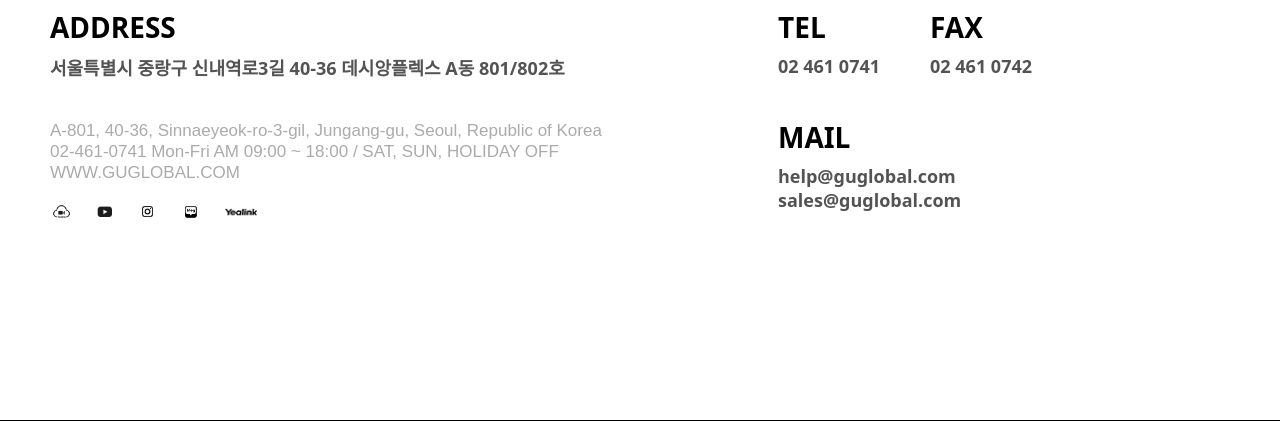
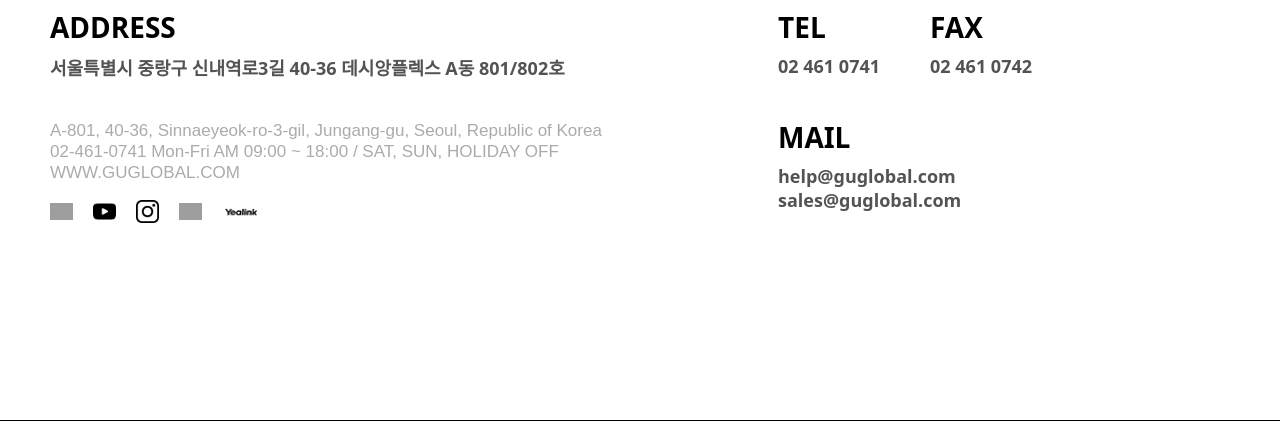
Before and after one commit to aika823/2022_01_gu_global, a Django app: page /company/location in a window 1280 px wide. Shown: the part 1148-1569 px from the top of the page. Run offline with Django 3.2, Linux system fonts and the light colour scheme; data comes from the database, SQL or seed files in the repository; parts of the project's set-up code (start-up, migrations or seed data) failed here and were passed over; some libraries are stand-ins or nearby versions; some web fonts are replaced; grey boxes are pictures that could not be loaded.

Commit message:
수정사항 반영

```diff
--- a/gu_global/company/templates/location.html
+++ b/gu_global/company/templates/location.html
@@ -33,24 +33,28 @@
           </p>
           <div class="icon-box pc">
             <a href="" class="">
-              <img src="/static/images/btn_yealinkmeeting2.png" alt="" style="cursor:pointer;"
-                onclick="window.open('http://www.yealinkmeeting.co.kr/')">
+              <img src="/static/images/yealinkmeeting 2.png" alt=""
+                onclick="window.open('http://www.yealinkmeeting.co.kr/')"
+                style="cursor:pointer;">
             </a>
             <a href="" class="">
-              <img src="/static/images/btn_youtube2.png" alt="" style="cursor:pointer;"
-                onclick="window.open('https://www.youtube.com/channel/UCvaT8qpTkYz-JWjA-FVlG1g')">
+              <img src="/static/images/youtube.png" alt=""
+                onclick="window.open('https://www.youtube.com/channel/UCvaT8qpTkYz-JWjA-FVlG1g')"
+                style="cursor:pointer;">
             </a>
             <a href="" class="">
-              <img src="/static/images/btn_insta2.png" alt="" style="cursor:pointer;"
-                onclick="window.open('https://www.instagram.com/gu.global_official/?hl=ko')">
+              <img src="/static/images/instagram.png" alt=""
+                onclick="window.open('https://www.instagram.com/gu.global_official/?hl=ko')"
+                style="cursor:pointer;">
             </a>
             <a href="" class="">
-              <img src="/static/images/btn_blog2.png" alt="" style="cursor:pointer;"
-                onclick="window.open('https://blog.naver.com/gu_global/222184022631')">
+              <img src="/static/images/blog11.png" alt=""
+                onclick="window.open('https://blog.naver.com/gu_global/222184022631')"
+                style="cursor:pointer;">
             </a>
             <a href="" class="">
-              <img src="/static/images/btn_yealink2.png" alt="" style="cursor:pointer;"
-                onclick="window.open('https://www.yealink.com/')">
+              <img src="/static/images/btn_yealink2.png" alt="" onclick="window.open('https://www.yealink.com/')"
+                style="cursor:pointer; width:37px;">
             </a>
           </div>
         </div>
@@ -73,19 +77,24 @@
         </div>
         <div class="icon-box mobile">
           <a href="" class="">
-            <img src="/static/images/yealinkmeeting 2.png" alt="">
+            <img src="/static/images/yealinkmeeting 2.png" alt=""
+              onclick="window.open('http://www.yealinkmeeting.co.kr/')" style="cursor:pointer;">
           </a>
           <a href="" class="">
-            <img src="/static/images/youtube.png" alt="">
+            <img src="/static/images/youtube.png" alt=""
+              onclick="window.open('https://www.youtube.com/channel/UCvaT8qpTkYz-JWjA-FVlG1g')" style="cursor:pointer;">
           </a>
           <a href="" class="">
-            <img src="/static/images/instagram.png" alt="">
+            <img src="/static/images/instagram.png" alt=""
+              onclick="window.open('https://www.instagram.com/gu.global_official/?hl=ko')" style="cursor:pointer;">
           </a>
           <a href="" class="">
-            <img src="/static/images/blog11.png" alt="">
+            <img src="/static/images/blog11.png" alt=""
+              onclick="window.open('https://blog.naver.com/gu_global/222184022631')" style="cursor:pointer;">
           </a>
           <a href="" class="">
-            <img src="/static/images/yealink2.png" alt="">
+            <img src="/static/images/btn_yealink2.png" alt="" onclick="window.open('https://www.yealink.com/')"
+              style="cursor:pointer; width:37px;">
           </a>
         </div>
       </div>
--- a/gu_global/company/views.py
+++ b/gu_global/company/views.py
@@ -51,7 +51,7 @@ def portfolio(request):
     return render(request, "portfolio.html", context=context)
 
 def location(request):
-    context = api_common.get_common_context('Company','Location')
+    context = api_common.get_common_context('Company','Contact Us')
     return render(request, "location.html", context=context)
 
 def contact(request):
--- a/gu_global/templates/header.html
+++ b/gu_global/templates/header.html
@@ -15,7 +15,7 @@
                     <a href="/company/history">연혁</a>
                     <!-- <a href="/company/partner">파트너사</a> -->
                     <a href="/company/portfolio">포트폴리오</a>
-                    <a href="/company/location">Location</a>
+                    <a href="/company/location">Contact Us</a>
                 </span>
                 </a>
             </p>
@@ -64,7 +64,7 @@
     <a href="/company/history">연혁</a>
     <!-- <a href="/company/partner">파트너사</a> -->
     <a href="/company/portfolio">포트폴리오</a>
-    <a href="/company/location">Location</a>
+    <a href="/company/location">Contact Us</a>
   </div>
   <button class="dropdown-btn">Product
     <i class="fa fa-caret-down"></i>
```
